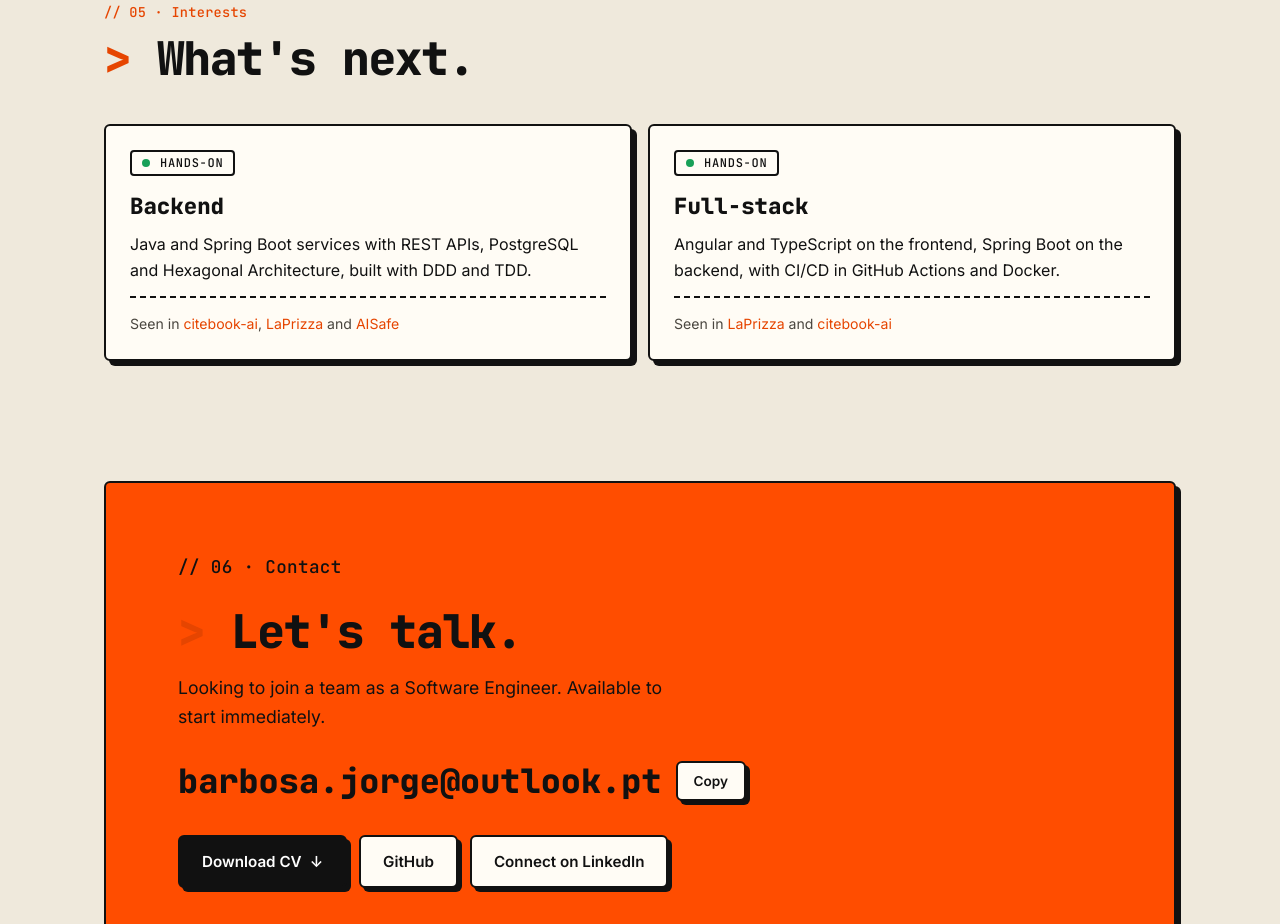
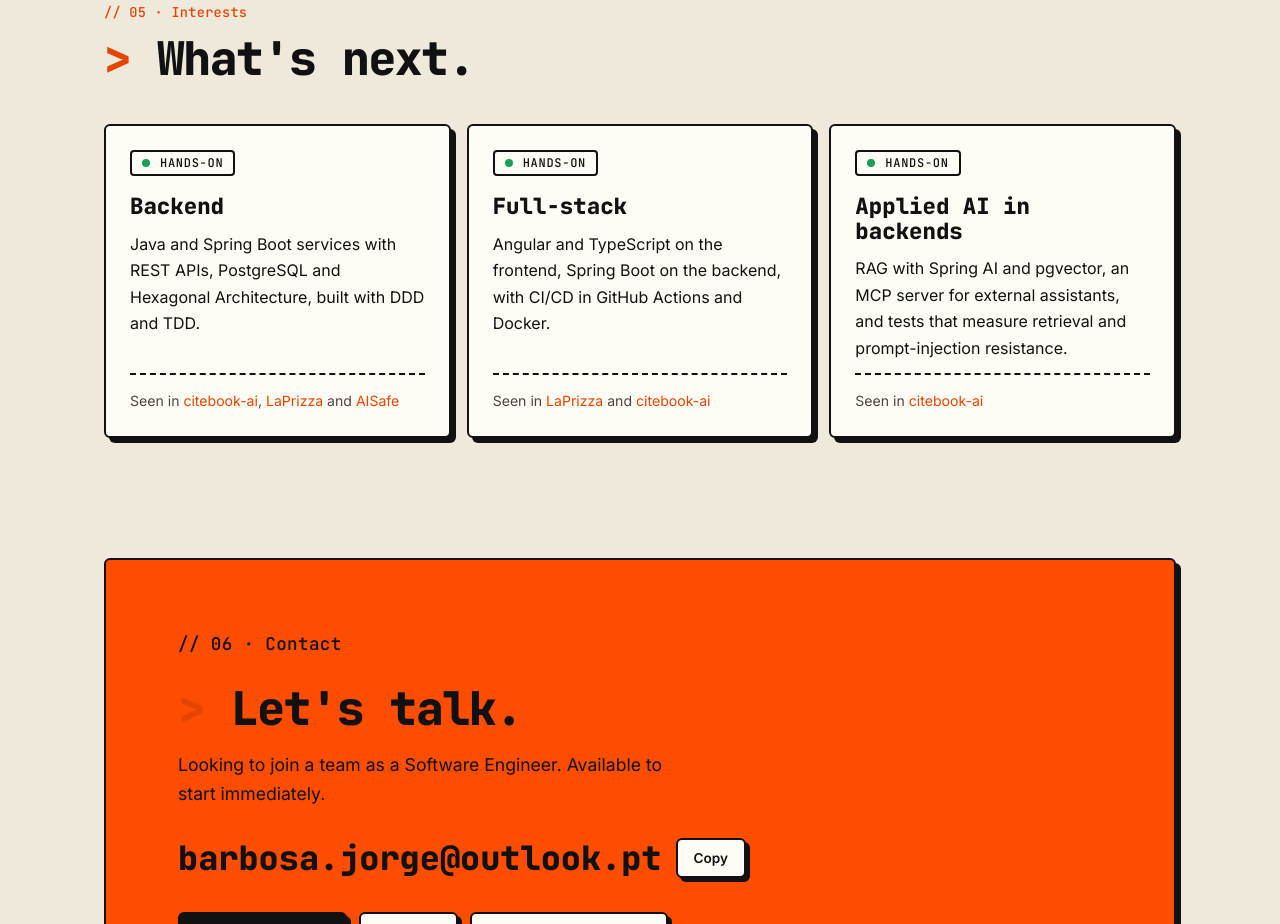
Before and after one commit to jo-barbosa/jo-barbosa.github.io, a plain HTML site: page index.html in a window 1280 px wide. Shown: the part 4679-5603 px from the top of the page. Drawn offline with Linux system fonts and the light colour scheme.

Commit message:
feat: add applied AI to the site's interests
Co-Authored-By: Claude Opus 5.5 <noreply@anthropic.com>

```diff
--- a/index.html
+++ b/index.html
@@ -349,6 +349,12 @@
         <p>Angular and TypeScript on the frontend, Spring Boot on the backend, with CI/CD in GitHub Actions and Docker.</p>
         <p class="interest-proof">Seen in <a href="#p-laprizza">LaPrizza</a> and <a href="#p-citebook">citebook-ai</a></p>
       </article>
+      <article class="tile interest reveal">
+        <p class="interest-status"><span class="pulse"></span>Hands-on</p>
+        <h3>Applied AI in backends</h3>
+        <p>RAG with Spring AI and pgvector, an MCP server for external assistants, and tests that measure retrieval and prompt-injection resistance.</p>
+        <p class="interest-proof">Seen in <a href="#p-citebook">citebook-ai</a></p>
+      </article>
     </div>
   </section>
 
--- a/style.css
+++ b/style.css
@@ -552,7 +552,7 @@ details li { margin-bottom: 8px; font-size: .95rem; }
 }
 
 /* Interests */
-.interests { display: grid; grid-template-columns: repeat(2, 1fr); gap: 16px; }
+.interests { display: grid; grid-template-columns: repeat(3, 1fr); gap: 16px; }
 .interest { display: flex; flex-direction: column; }
 .interest h3 { margin-bottom: 12px; font-size: 1.4rem; font-weight: 800; }
 .tile .interest-status {
```
Also changed, not shown: 1 other file.
